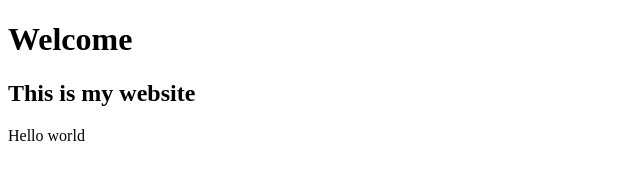
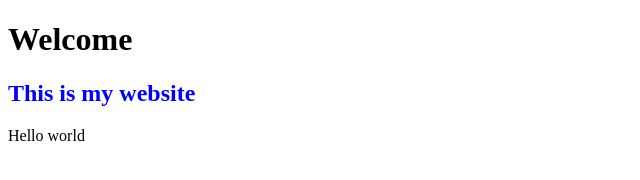
Before and after one commit to JesusRojoC/hello, a plain HTML site: page index.html in a window 1280 px wide. Shown: the whole page, without its empty margins (0-640 px from the left). Drawn offline with Linux system fonts and the light colour scheme.

Commit message:
Add color to h2

```diff
--- a/index.html
+++ b/index.html
@@ -6,7 +6,7 @@
     <title>Hello!</title>
 </head>
 <h1>Welcome</h1>
-<h2>This is my website</h2>
+<h2 style="color:blue">This is my website</h2>
 <body>
     Hello world
 </body>
```
